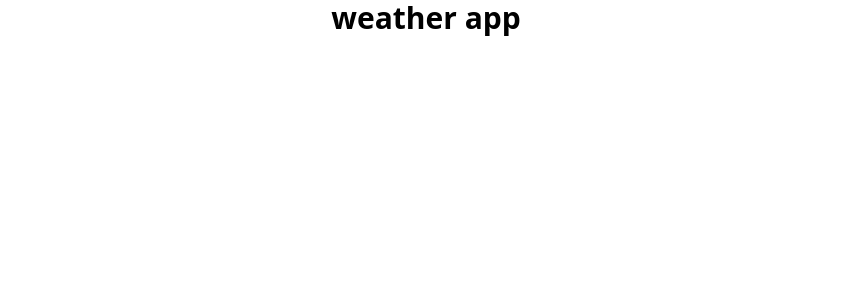
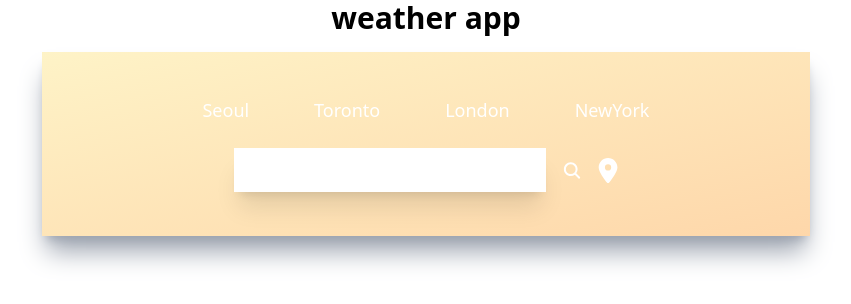
Before and after one commit to yuhyunjeong/weather-app, a React (Create React App) app in the folder weather-app/: page / in a window 1280 px wide. Shown: the top 304 px of the page, without its empty margins (214-1065 px from the left). Built offline with nearby package versions, Linux system fonts and the light colour scheme.

Commit message:
input box

```diff
--- a/weather-app/package.json
+++ b/weather-app/package.json
@@ -3,11 +3,13 @@
   "version": "0.1.0",
   "private": true,
   "dependencies": {
+    "@iconscout/react-unicons": "^2.0.2",
     "@testing-library/jest-dom": "^5.17.0",
     "@testing-library/react": "^13.4.0",
     "@testing-library/user-event": "^13.5.0",
     "react": "^18.2.0",
     "react-dom": "^18.2.0",
+    "react-icons": "^5.0.1",
     "react-scripts": "5.0.1",
     "web-vitals": "^2.1.4"
   },
--- a/weather-app/src/App.js
+++ b/weather-app/src/App.js
@@ -1,9 +1,11 @@
 import "./App.css";
+import Background from "./components/Background";
 
 function App() {
   return (
     <div className="App">
       <h1 className="text-3xl font-bold">weather app</h1>
+      <Background />
     </div>
   );
 }
--- /dev/null
+++ b/weather-app/src/components/Background.jsx
@@ -0,0 +1,14 @@
+import React from "react";
+import City from "./City";
+import Inputs from "./Inputs";
+
+const Background = () => {
+  return (
+    <div className="mx-auto max-w-screen-md mt-4 py-5 px-32 bg-gradient-to-br from-amber-100 to-orange-200 h-fit shadow-xl shadow-gray-400">
+      <City />
+      <Inputs />
+    </div>
+  );
+};
+
+export default Background;
--- /dev/null
+++ b/weather-app/src/components/City.jsx
@@ -0,0 +1,34 @@
+import React from "react";
+
+const City = () => {
+  const cities = [
+    {
+      id: 1,
+      title: "Seoul",
+    },
+    {
+      id: 2,
+      title: "Toronto",
+    },
+    {
+      id: 3,
+      title: "London",
+    },
+    {
+      id: 4,
+      title: "NewYork",
+    },
+  ];
+
+  return (
+    <div className="flex items-center justify-around my-6">
+      {cities.map((city) => (
+        <button key={city.id} className="text-white text-lg font-medium">
+          {city.title}
+        </button>
+      ))}
+    </div>
+  );
+};
+
+export default City;
--- /dev/null
+++ b/weather-app/src/components/Inputs.jsx
@@ -0,0 +1,20 @@
+import React from "react";
+import { IoSearch } from "react-icons/io5";
+import { FaLocationDot } from "react-icons/fa6";
+
+const Inputs = () => {
+  return (
+    <div className="flex flex-row justify-center my-6">
+      <div className="flex flex-row w-3/4 items-center justify-center space-x-4">
+        <input
+          type="text"
+          className="text-xl font-light p-2 w-full shadow-xl focus:outline-none capitalize"
+        />
+        <IoSearch size={25} className="text-white cursor-pointer" />
+        <FaLocationDot size={25} className="text-white cursor-pointer" />
+      </div>
+    </div>
+  );
+};
+
+export default Inputs;
```
Also changed, not shown: 2 other files (tests, documents, lock files or other folders).
